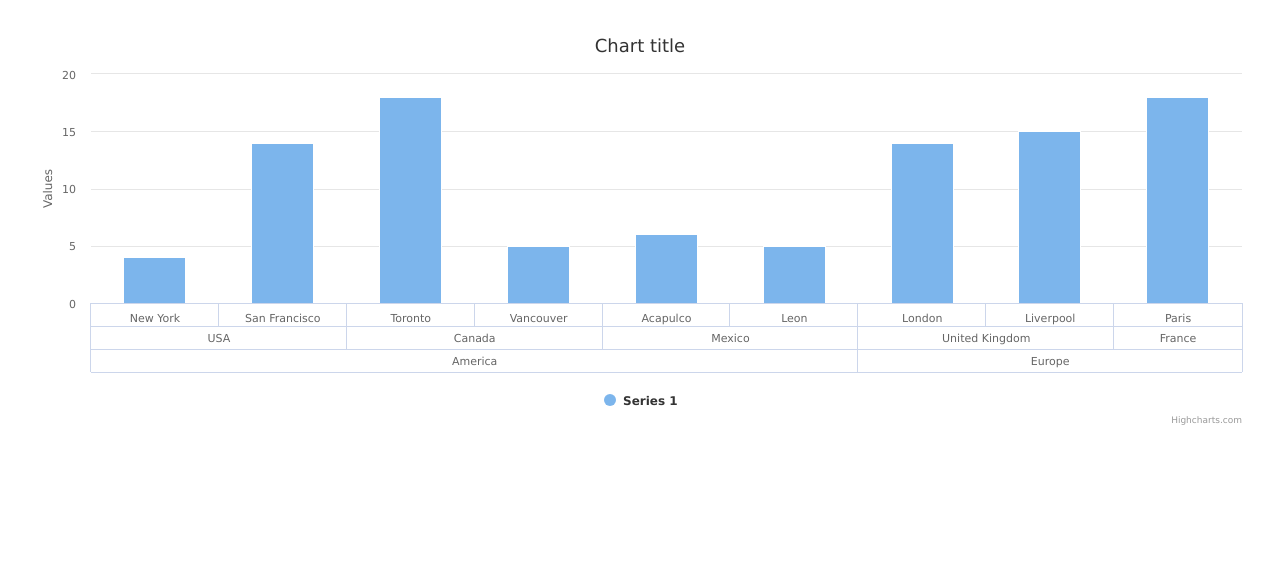
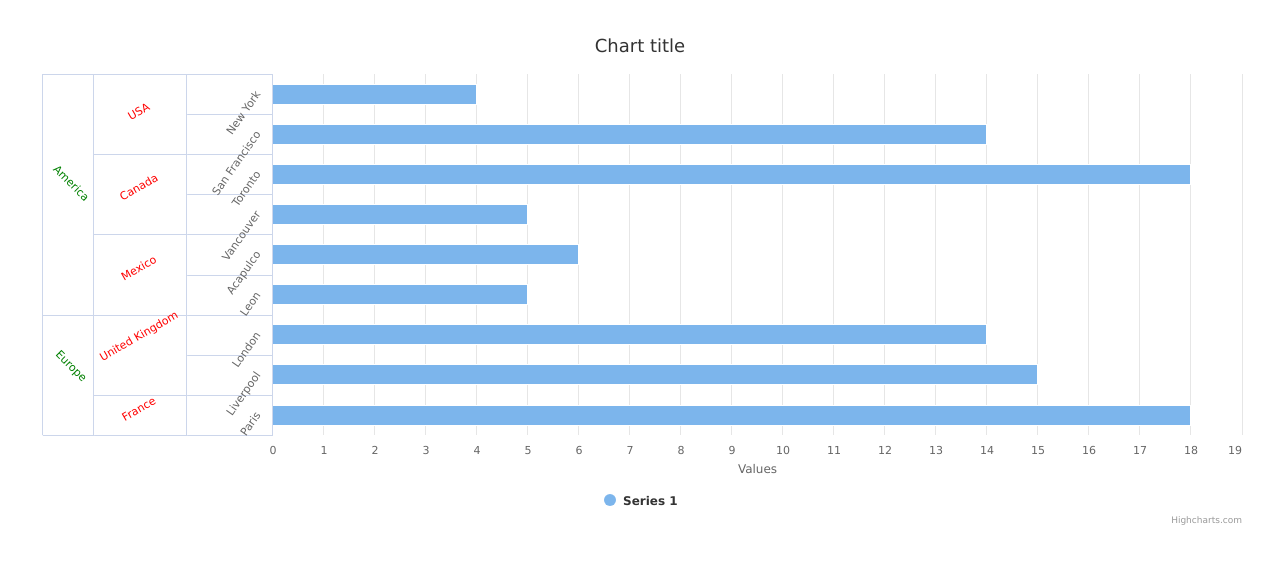
Before and after one commit to blacklabel/grouped_categories, a website: page bug2.html in a window 1280 px wide. Drawn offline with nearby package versions, Linux system fonts and the light colour scheme.

Commit message:
Small getLabelsSize method fix

```diff
--- a/bug2.html
+++ b/bug2.html
@@ -14,7 +14,7 @@
 <body>
 <div id="main-content" style="padding: 20px;">
 
-<div class="chart-container" id="chart">
+<div class="chart-container" id="chart" style="height: 500px;">
 
 </div>
 
@@ -25,26 +25,27 @@ window.chart = new Highcharts.Chart({
     chart: {
         renderTo: "chart",
         type: "column",
-        inverted: false,
+        inverted: true,
         // styledMode: true
     },
     series: [{
         data: [4, 14, 18, 5, 6, 5, 14, 15, 18]
     }],
     xAxis: {
-        xlabels: {
+        labels: {
             groupedOptions: [{
                 style: {
                     color: 'red' // set red font for labels in 1st-Level
                 },
-                rotation: -45,
+                rotation: -30,
             }, {
                 style: {
                     color: 'green' // set red font for labels in 1st-Level
                 },
                 rotation: 45,
             }],
-            rotation: -45 // 0-level options aren't changed, use them as always
+            rotation: -55, // 0-level options aren't changed, use them as always
+            distance: 10
         },
         xcategories: ["Apple", "Banana", "Orange", "Carrot", "Potato", "Tomato", "Cod", "Salmon", "Tuna"],
         xcategories: [{
@@ -82,7 +83,7 @@ window.chart = new Highcharts.Chart({
                 categories: ["Berlin", "Munich"]
             }]
         }],
-        labels: {
+        xlabels: {
             distance: 5
         }
     }
--- a/ts/groupedCategories.ts
+++ b/ts/groupedCategories.ts
@@ -640,17 +640,19 @@ tickProto.getLabelSize = function (): number {
         return protoTickGetLabelSize.call(tick);
     }
 
-    // Axis labels distance option should be taken into account, #206
-    // The default for <v10 was distance = 8, since v11+ it's 15.
-    const distance = axis.options.labels.distance || 8;
-    const size = protoTickGetLabelSize.call(tick) + 2 * distance;
-
     if (!axis.labelsSizes) {
         axis.labelsSizes = [];
     }
 
-    axis.topLabelSize = axis.labelsSizes[0];
-    axis.labelsSizes = axis.labelsSizes.map((): number => size);
+    // Axis labels distance option should be taken into account, #206
+    // The default for <v10 was distance = 8, since v11+ it's 15.
+    const distance = axis.options.labels.distance || 8;
+    const topLabelSize = axis.labelsSizes[0] || 0;
+    const size = protoTickGetLabelSize.call(tick) + 2 * distance;
+
+    if (topLabelSize < size) {
+        axis.labelsSizes[0] = size;
+    }
 
     return sum(axis.labelsSizes || []) - distance;
 };
```
Also changed, not shown: CHANGELOG.md, dist/grouped-categories.js, dist/grouped-categories.min.js, 1 other file.
